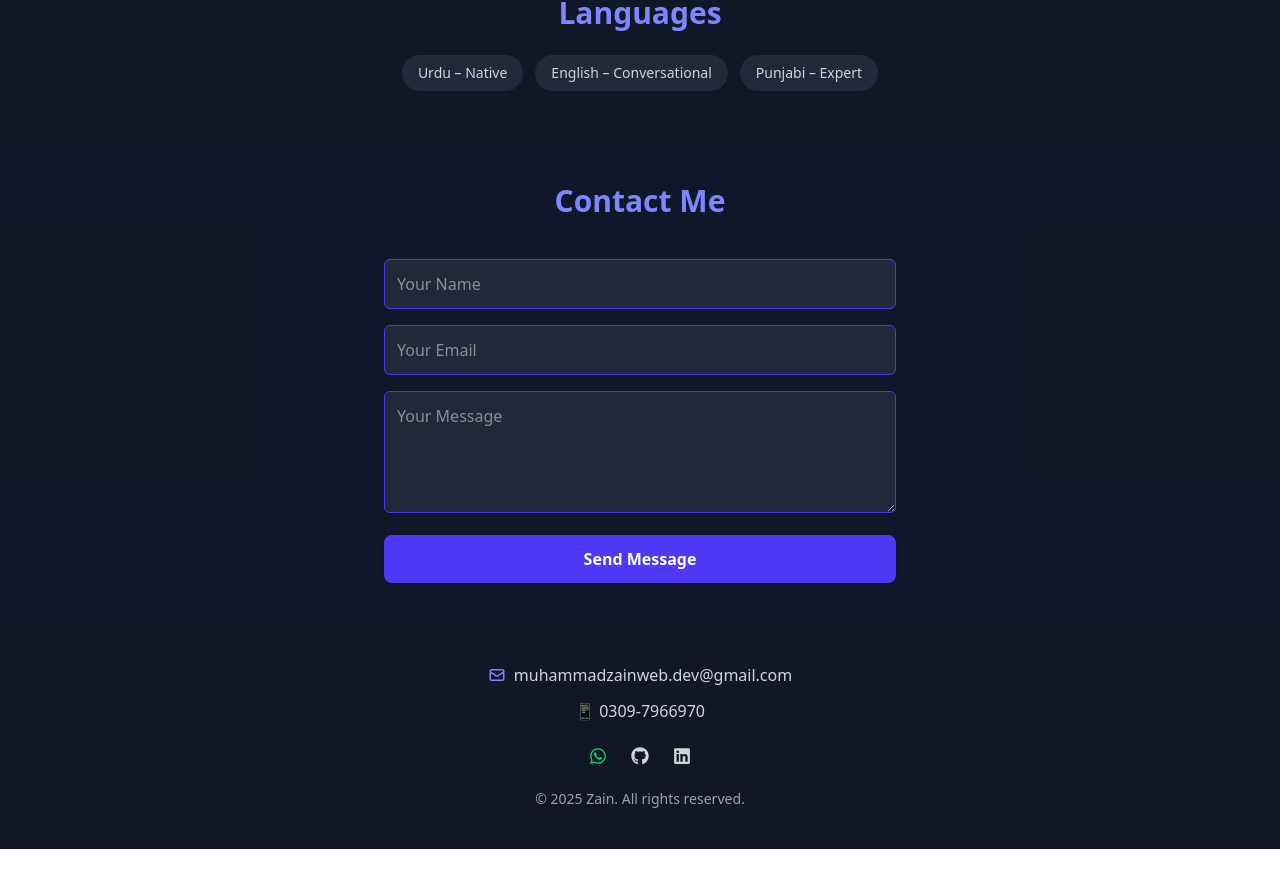
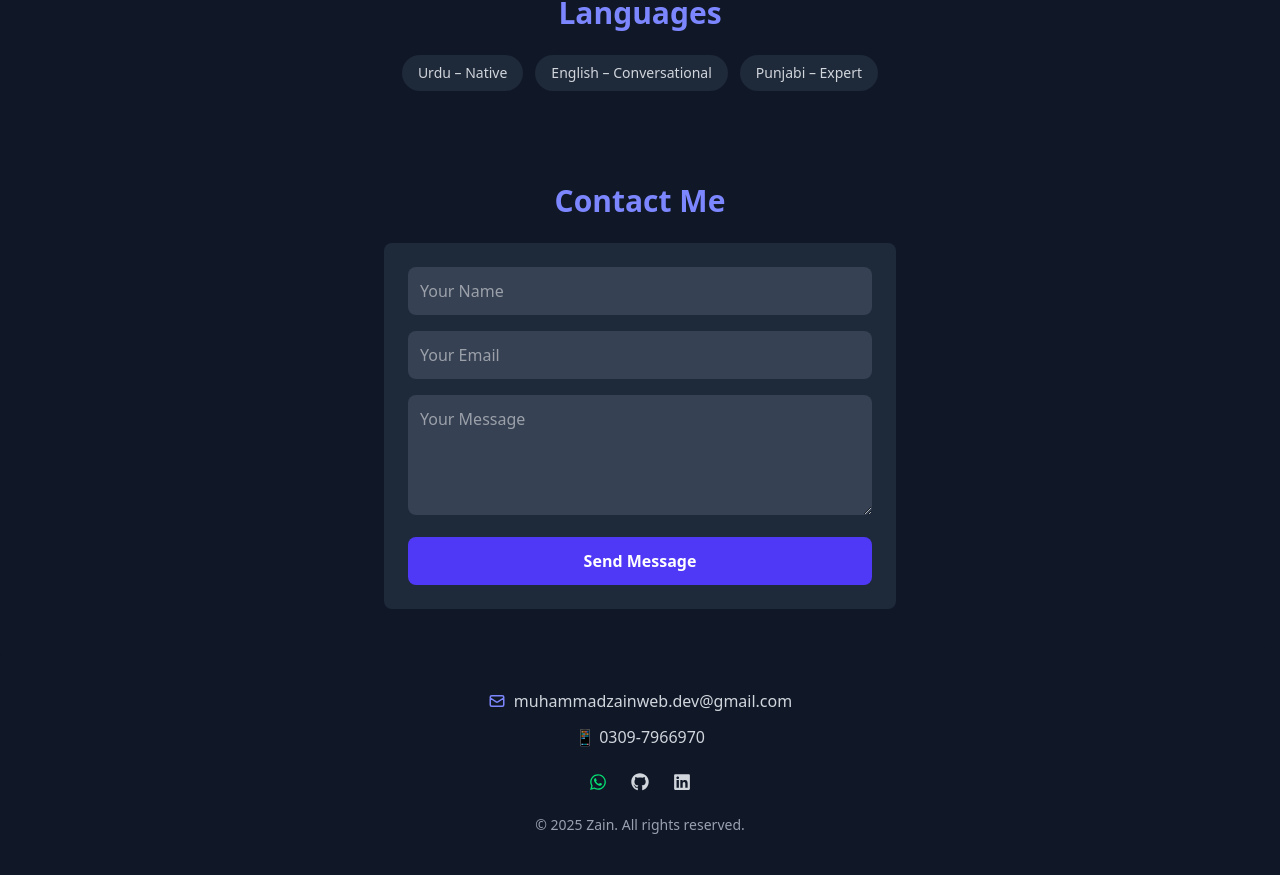
Before and after one commit to arwakh5897/arwa, a React (Vite) app: page / in a window 1280 px wide. Shown: the part 2568-3443 px from the top of the page. Before the commit the page ends 3417 px from the top, so only its background shows below. Built offline with nearby package versions, Linux system fonts and the light colour scheme.

Commit message:
backend connected

```diff
--- a/src/contact.jsx
+++ b/src/contact.jsx
@@ -1,93 +1,100 @@
 import React, { useState } from "react";
-import { createPortal } from "react-dom";
-import { CheckCircle } from "lucide-react";
 
 const Contact = () => {
-  const [showToast, setShowToast] = useState(false);
+  const [formData, setFormData] = useState({
+    name: "",
+    email: "",
+    message: "",
+  });
+  const [status, setStatus] = useState("");
+
+  // 🔑 Apna backend URL (live Vercel)
+  const API_URL = "https://portfolio-backend.vercel.app/api/contacts";
+
+  const handleChange = (e) => {
+    setFormData({
+      ...formData,
+      [e.target.name]: e.target.value,
+    });
+  };
 
   const handleSubmit = async (e) => {
     e.preventDefault();
-
-    const formData = {
-      name: e.target[0].value,
-      email: e.target[1].value,
-      message: e.target[2].value,
-    };
+    setStatus("⏳ Sending...");
 
     try {
-          const res = await fetch("https://portfolio-backend.vercel.app/api/contacts", {
-            method: "POST",
-            headers: { "Content-Type": "application/json" },
-            body: JSON.stringify(formData),
-          });
+      const res = await fetch(API_URL, {
+        method: "POST",
+        headers: {
+          "Content-Type": "application/json",
+        },
+        body: JSON.stringify(formData), // ✅ always send JSON
+      });
 
-      if (res.ok) {
-        setShowToast(true);
-        setTimeout(() => setShowToast(false), 3000);
-        e.target.reset();
-      } else {
-        console.error("❌ Failed to send message");
+      if (!res.ok) {
+        throw new Error(`❌ Server error: ${res.status}`);
       }
-    } catch (err) {
-      console.error("❌ Error:", err);
+
+      const data = await res.json();
+      console.log("✅ Success:", data);
+
+      setStatus("✅ Message sent successfully!");
+      setFormData({ name: "", email: "", message: "" }); // reset form
+    } catch (error) {
+      console.error("❌ Error:", error);
+      setStatus("❌ Failed to send message. Please try again.");
     }
   };
 
   return (
-    <section
-      id="contact"
-      className="py-10 scroll-mt-10 bg-gray-900/80 rounded-lg relative"
-    >
-      <h2 className="text-3xl font-bold text-center mb-10 text-indigo-400">
+    <section id="contact" className="py-10 bg-gray-900 rounded-lg mx-3">
+      <h2 className="text-3xl font-bold text-center mb-6 text-indigo-400">
         Contact Me
       </h2>
 
       <form
         onSubmit={handleSubmit}
-        className="max-w-lg w-full px-3 sm:px-0 mx-auto space-y-4"
+        className="max-w-lg mx-auto space-y-4 bg-gray-800 p-6 rounded-lg"
       >
         <input
           type="text"
           name="name"
           placeholder="Your Name"
+          value={formData.name}
+          onChange={handleChange}
           required
-          className="w-full p-3 rounded-md bg-gray-800 text-gray-100 border border-indigo-600 focus:border-indigo-400 focus:outline-none"
+          className="w-full p-3 rounded-lg bg-gray-700 text-white outline-none"
         />
         <input
           type="email"
           name="email"
           placeholder="Your Email"
+          value={formData.email}
+          onChange={handleChange}
           required
-          className="w-full p-3 rounded-md bg-gray-800 text-gray-100 border border-indigo-600 focus:border-indigo-400 focus:outline-none"
+          className="w-full p-3 rounded-lg bg-gray-700 text-white outline-none"
         />
         <textarea
           name="message"
           placeholder="Your Message"
+          rows="4"
+          value={formData.message}
+          onChange={handleChange}
           required
-          className="w-full p-3 rounded-md bg-gray-800 text-gray-100 border border-indigo-600 focus:border-indigo-400 focus:outline-none"
-          rows={4}
-        />
+          className="w-full p-3 rounded-lg bg-gray-700 text-white outline-none"
+        ></textarea>
+
         <button
           type="submit"
-          className="font-semibold font-sans w-full p-3 bg-indigo-600 rounded-lg hover:bg-indigo-700 text-white shadow-md cursor-pointer transition-colors duration-300"
+          className="w-full bg-indigo-600 hover:bg-indigo-700 text-white py-3 rounded-lg font-semibold"
         >
           Send Message
         </button>
+
+        {status && (
+          <p className="text-center text-sm text-gray-300 mt-3">{status}</p>
+        )}
       </form>
-
-      {/* Golden Toast using Portal */}
-      {showToast &&
-        createPortal(
-          <div
-            className={`fixed top-5 right-5 z-[9999] flex items-center bg-gray-300 text-gray-900 px-5 py-3 rounded-lg shadow-xl border
-                transform transition-all duration-700 ease-in-out pointer-events-none
-                ${showToast ? "translate-x-0 opacity-100" : "translate-x-12 opacity-0"}`}
-          >
-            <CheckCircle className="w-5 h-5 mr-2" />
-            <span>Message sent successfully!</span>
-          </div>,
-          document.body
-        )}
     </section>
   );
 };
```
Also changed, not shown: 1 other file (tests, documents, lock files or other folders).
